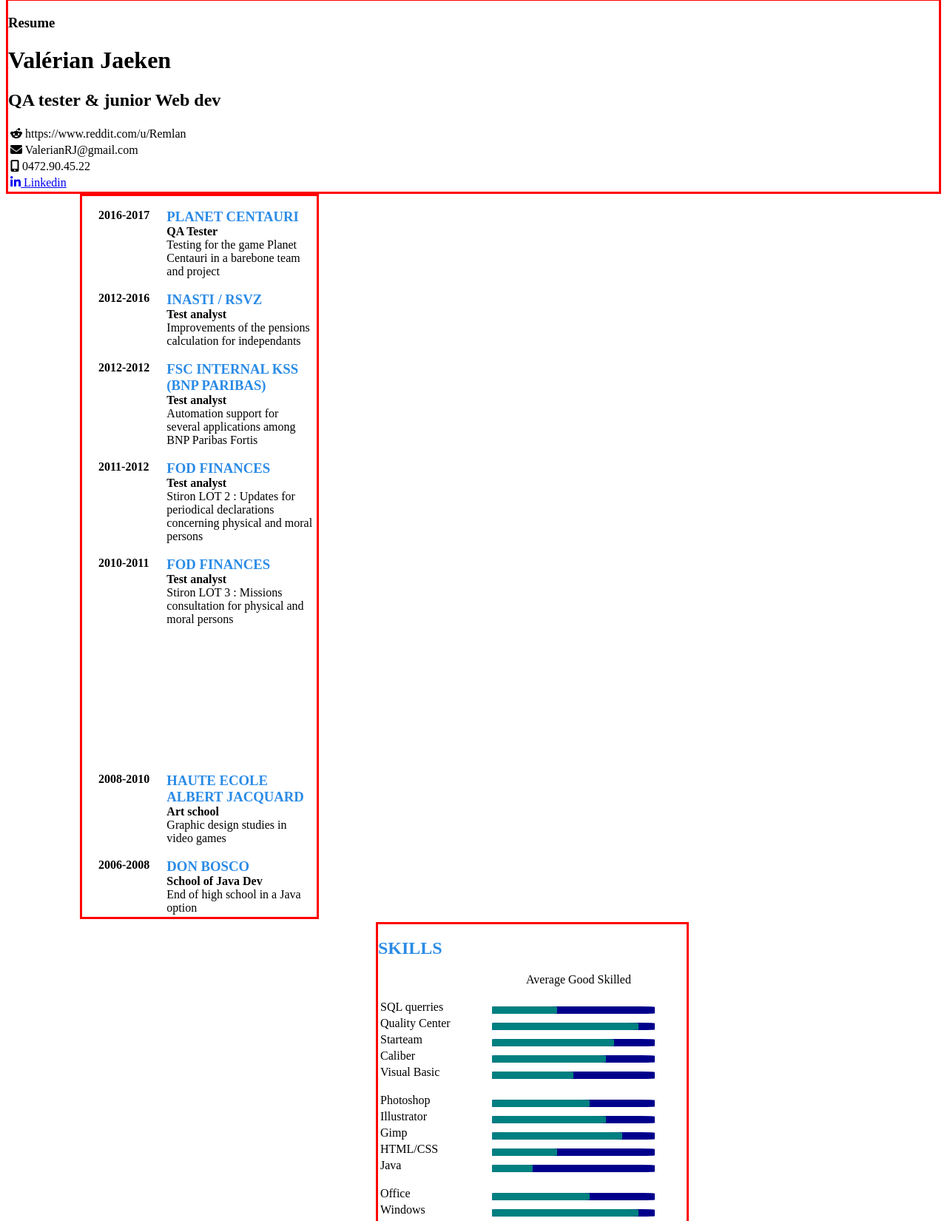
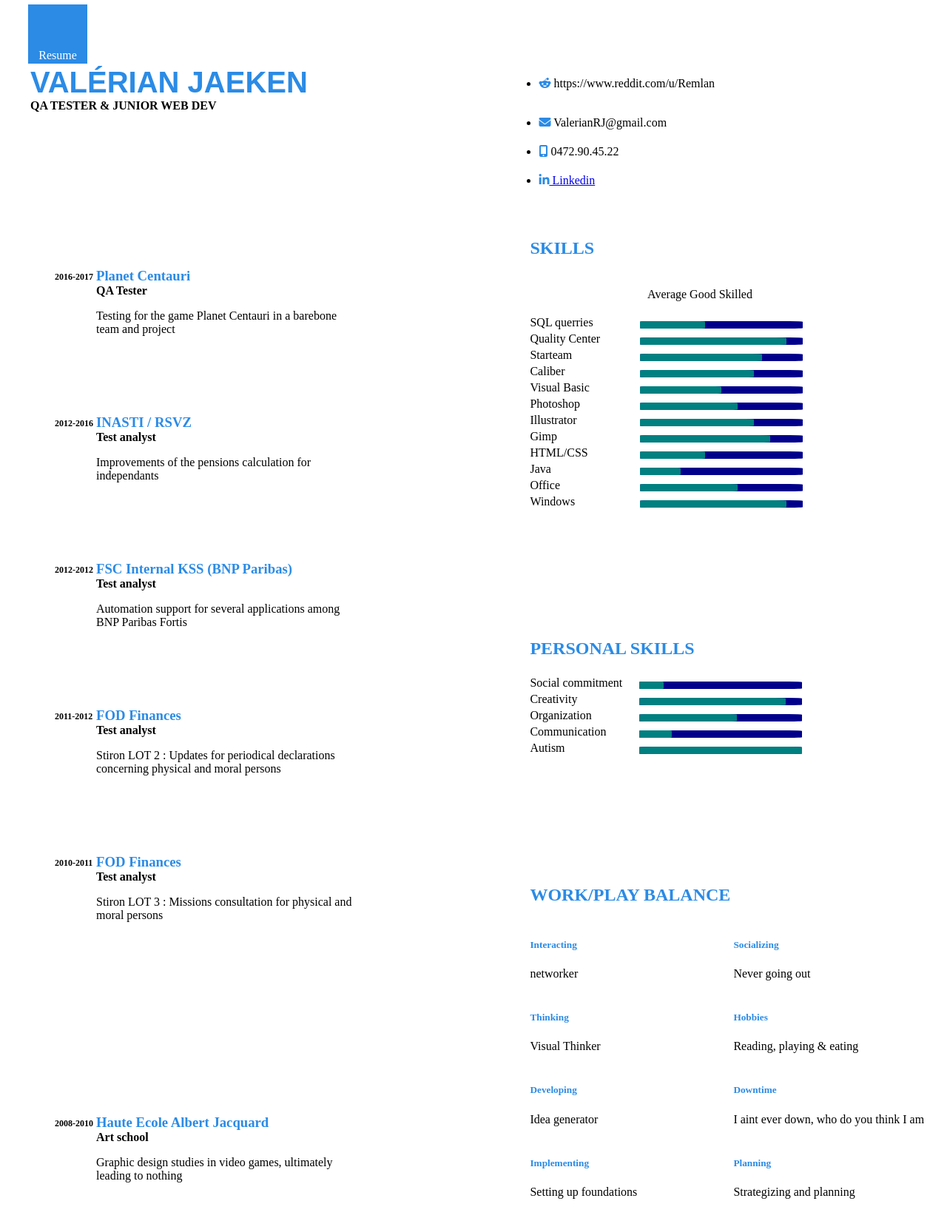
Before and after one commit to ValerianJaeken/CVtables, a plain HTML site: page index.html in a window 1280 px wide. Shown: the part 10-1660 px from the top of the page at 74% size. Drawn offline with Linux system fonts and the light colour scheme.

Commit message:
I give up I hate tables

```diff
--- a/index.html
+++ b/index.html
@@ -7,78 +7,148 @@
   <title>CVtables</title>
 </head>
 <body>
-  <div class="title">
-    <h3>Resume</h3>
-    <h1>Valérian Jaeken</h1>
-    <h2>QA tester & junior Web dev</h2>
+  <div class="resume">
+    <p>Resume</p>
+  </div>
+
   <table>
       <tr>
-        <td><i class="fa fa-reddit-alien" aria-hidden="true"></i> https://www.reddit.com/u/Remlan</td>
-      </tr>
-      <tr>
-        <td><i class="fa fa-envelope" aria-hidden="true"></i> ValerianRJ@gmail.com</td>
-      </tr>
-      <tr>
-        <td><i class="fa fa-mobile" aria-hidden="true"></i> 0472.90.45.22</td>
+        <td>
+          <h1><span>Valérian Jaeken</span></h1>
+          <h4><strong><span>QA tester & junior Web dev</span></strong></h4>
+        </td>
+        <td>
+          <ul>
+            <li><i class="fa fa-reddit-alien" aria-hidden="true"></i> https://www.reddit.com/u/Remlan</li>
+          </ul>
+        </td>
       </tr>
       <tr>
         <td>
+          &nbsp;
+        </td>
+        <td>
+          <ul>
+            <li><i class="fa fa-envelope" aria-hidden="true"></i> ValerianRJ@gmail.com</li>
+          </ul>
+        </td>
+      </tr>
+      <tr>
+        <td>
+          &nbsp;
+        </td>
+        <td>
+          <ul>
+            <li><i class="fa fa-mobile" aria-hidden="true"></i> 0472.90.45.22</li>
+          </ul>
+        </td>
+      </tr>
+      <tr>
+        <td>
+          &nbsp;
+        </td>
+        <td>
+          <ul>
+            <li>
               <a href="https://www.linkedin.com/in/val%C3%A9rian-jaeken-a68b8832/">
               <i class="fa fa-linkedin" aria-hidden="true"></i>
               Linkedin
               </a>
+            </li>
+          </ul>
         </td>
       </tr>
-    </table>
-  </div>
-
-  <div class="tab1">
+      <tr>
+        <td class="gauche">
           <table>
             <tr>
-        <td><b>2016-2017</b></td>
-        <td><h3>Planet Centauri</h3><strong>QA Tester</strong><p>Testing for the game Planet Centauri in a barebone team and project</p></td>
+              <td>
+                <b>2016-2017</b>
+              </td>
+              <td>
+                <h3>Planet Centauri</h3><strong>QA Tester</strong><p>Testing for the game Planet Centauri in a barebone team and project</p>
+              </td>
             </tr>
             <tr>
-        <td><b>2012-2016</b></td>
-        <td><h3>INASTI / RSVZ</h3><strong>Test analyst</strong><p>Improvements of the pensions calculation for independants</p></td>
+              <td>
+                <b>2012-2016</b>
+              </td>
+              <td>
+                <h3>INASTI / RSVZ</h3><strong>Test analyst</strong><p>Improvements of the pensions calculation for independants</p>
+              </td>
             </tr>
             <tr>
-        <td><b>2012-2012</b></td>
-        <td><h3>FSC Internal KSS (BNP Paribas)</h3><strong>Test analyst</strong><p>Automation support for several applications among BNP Paribas Fortis</p></td>
+              <td>
+                <b>2012-2012</b>
+              </td>
+              <td>
+                <h3>FSC Internal KSS (BNP Paribas)</h3><strong>Test analyst</strong><p>Automation support for several applications among BNP Paribas Fortis</p>
+              </td>
             </tr>
             <tr>
-          <td><b>2011-2012</b></td>
-          <td><h3>FOD Finances</h3><strong>Test analyst</strong><p>Stiron LOT 2 : Updates for periodical declarations concerning physical and moral persons</p></td>
+              <td>
+                <b>2011-2012</b>
+              </td>
+              <td>
+                <h3>FOD Finances</h3><strong>Test analyst</strong><p>Stiron LOT 2 : Updates for periodical declarations concerning physical and moral persons</p>
+              </td>
             </tr>
             <tr>
-        <td><b>2010-2011</b></td>
-        <td><h3>FOD Finances</h3><strong>Test analyst</strong><p>Stiron LOT 3 : Missions consultation for physical and moral persons</p></td>
-      </tr>
-      <tr><td></td></tr>
-      <tr><td></td></tr>
-      <tr><td></td></tr>
-      <tr><td></td></tr>
-      <tr><td></td></tr>
-      <tr><td></td></tr>
-      <tr><td></td></tr>
-      <tr><td></td></tr>
-      <tr><td></td></tr>
-      <tr><td></td></tr>
-       <tr>
-        <td><strong>2008-2010</strong></td>
-        <td><h3>Haute Ecole Albert Jacquard</h3><strong>Art school</strong><p>Graphic design studies in video games</p></td>
+              <td>
+                <b>2010-2011</b>
+              </td>
+              <td>
+                <h3>FOD Finances</h3><strong>Test analyst</strong><p>Stiron LOT 3 : Missions consultation for physical and moral persons</p>
+              </td>
             </tr>
             <tr>
-        <td><strong>2006-2008</strong></td>
-        <td><h3>Don Bosco</h3><strong>School of Java Dev</strong><p>End of high school in a Java option</p></td>
+              <td>&nbsp;</td>
+              <td>&nbsp;</td>
+            </tr>
+            <tr>
+              <td>&nbsp;</td>
+              <td>&nbsp;</td>
+            </tr>
+            <tr>
+              <td>&nbsp;</td>
+              <td>&nbsp;</td>
+            </tr>
+            <tr>
+              <td>&nbsp;</td>
+              <td>&nbsp;</td>
+            </tr>
+            <tr>
+              <td>&nbsp;</td>
+              <td>&nbsp;</td>
+            </tr>
+            <tr>
+              <td>&nbsp;</td>
+              <td>&nbsp;</td>
+            </tr>
+            <tr>
+              <td>&nbsp;</td>
+              <td>&nbsp;</td>
+            </tr>
+             <tr>
+              <td><b>2008-2010</b></td>
+              <td><h3>Haute Ecole Albert Jacquard</h3><strong>Art school</strong><p>Graphic design studies in video games, ultimately leading to nothing</p></td>
+            </tr>
+            <tr>
+              <td><b>2006-2008</b></td>
+              <td><h3>Don Bosco</h3><strong>School of Java Dev</strong><p>End of high school in a Java option, object oriented with some XHTML</p></td>
             </tr>
             </table>
-  </div>
-
-  <div class="skill">
-  <h2>SKILLS</h2>
-  <p id="derp">Average   Good   Skilled</p>
-  <table id="pos">
+        </td>
+        <td class="droite">
+          <table>
+            <tr>
+              <td><h2>SKILLS</h2></td>
+              <td>&nbsp;</td>
+            </tr>
+            <tr>
+              <td>&nbsp;</td>
+              <td><p id="derp">Average   Good   Skilled</p></td>
+            </tr>
             <tr>
               <td>SQL querries</td>
               <td><progress value="40" max="100"></progress></td>
@@ -99,10 +169,6 @@
               <td>Visual Basic</td>
               <td><progress value="50" max="100"></progress></td>
             </tr>
-      <tr><td></td></tr>
-      <tr><td></td></tr>
-      <tr><td></td></tr>
-      <tr><td></td></tr>
             <tr>
               <td>Photoshop</td>
               <td><progress value="60" max="100"></progress></td>
@@ -123,10 +189,6 @@
               <td>Java</td>
               <td><progress value="25" max="100"></progress></td>
             </tr>
-    <tr><td></td></tr>
-    <tr><td></td></tr>
-    <tr><td></td></tr>
-    <tr><td></td></tr>
             <tr>
               <td>Office</td>
               <td><progress value="60" max="100"></progress></td>
@@ -136,8 +198,11 @@
               <td><progress value="90" max="100"></progress></td>
             </tr>
           </table>
-  <h2>PERSONAL SKILLS</h2>
-  <table>
+          <table class="progreff">
+            <tr>
+              <td><h2>PERSONAL SKILLS</h2></td>
+              <td>&nbsp;</td>
+            </tr>
             <tr>
               <td>Social commitment</td>
               <td><progress value="15" max="100"></progress></td>
@@ -159,31 +224,30 @@
               <td><progress value="120" max="100"></progress></td>
             </tr>
           </table>
-  <h2>WORK/PLAY BALANCE</h2>
           <table>
             <tr>
+              <td><h2>WORK/PLAY BALANCE</h2></td>
+              <td>&nbsp;</td>
+            </tr>
+            <tr>
               <td><h5>Interacting</h5><p>networker</p></td>
-      <td></td>
               <td><h5>Socializing</h5><p>Never going out</p></td>
             </tr>
             <tr>
               <td><h5>Thinking</h5><p>Visual Thinker</p></td>
-      <td></td>
               <td><h5>Hobbies</h5><p>Reading, playing & eating</p></td>
             </tr>
             <tr>
               <td><h5>Developing</h5><p>Idea generator</p></td>
-      <td></td>
               <td><h5>Downtime</h5><p>I aint ever down, who do you think I am</p></td>
             </tr>
             <tr>
               <td><h5>Implementing</h5><p>Setting up foundations</p></td>
-      <td></td>
               <td><h5>Planning</h5><p>Strategizing and planning</p></td>
             </tr>
-
           </table>
-  </div>
-
+        </td>
+      </tr>
+    </table>
     </body>
 </html>
--- a/style.css
+++ b/style.css
@@ -1,34 +1,9 @@
-.tab1 p{
-  margin:0;
-}
-
-.tab1 h3{
-  text-transform: uppercase;
-  margin:0;
-  padding: 0;
-  color:#2B8BE5;
-}
-.tab{
-  margin-top:20px;
-  margin-left:20px;
-  float:left;
-}
-.tab1 td{
-  vertical-align: top;
-  padding-left:20px;
-  padding-top:15px;
-  max-width:200px;
-}
-
-body div{
-  border:solid red 3px;
-}
 progress{
   background-color: lightblue;
   border-radius:8%;
   width:179px;
   height:10px;
-  margin-left:20px;
+  margin-left:50px;
 }
 progress::-webkit-progress-bar {
   background-color: darkblue;
@@ -43,20 +18,91 @@ progress::-webkit-progress-value {
   height:10px;
 }
 #derp{
-  margin-left:200px;
+  margin-left:60px;
 }
-#pos progress{
-  margin-left:52px;
-}
-.skill h2,h5{
+body h5,h3,h2,h1{
   color:#2B8BE5;
 }
-.tab1{
-  display: inline-block;
-  margin-left:100px;
+body h1,h4{
+  text-transform:uppercase;
+  margin:0;
+  padding: 0;
 }
-.skill{
-  display: inline-block;
-  vertical-align: top;
-  margin-left:500px;
+body h1{
+  font-size:40px;
+  font-family: sans-serif;
 }
+.gauche h3, strong{
+  padding:0;
+  margin:0;
+  margin-top:86px;
+  margin-right:15px;
+}
+.gauche p{
+  width:60%;
+}
+
+.gauche table{
+  margin-left: 60px;
+}
+.resume{
+  color:white;
+  background-color:#2B8BE5;
+  width:80px;
+  height:80px;
+  margin-left: 30px;
+
+}
+span{
+  margin-left:30px;
+}
+i{
+  color:#2B8BE5;
+}
+.droite table{
+  margin-bottom:150px;
+
+}
+body ul{
+  margin-top: 1px;
+  margin-left:-25px;
+}
+
+.resume p{
+  padding-top:60px;
+  text-align:center;
+}
+
+.progreff progress{
+  margin-left:-79px;
+}
+.gauche b{
+  font-size:12px;
+}
+/*===================================================
+I DONT UNDERSTAND ANYTHING ABOUT THIS I'M GIVING IT UP
+.work{
+  right: -25px;
+  transform: rotate(-60deg);
+  position: relative;
+  display: block;
+  background-color:rgba(38,142,203,.7);
+  height: 100px;
+  text-align: center;
+  color:white;
+  font-size:25px;
+}
+.play{
+  left:-25px;
+  padding-top: 65px;
+  transform: rotate(-60deg);
+  position: relative;
+  display: block;
+  background-color:rgba(38,142,203,.7);
+  width: 100px;
+  height: 100px;
+  text-align: center;
+  color:white;
+  font-size:25px;
+}
+*/
```
Lines whose indentation alone changed are shown as unchanged.
